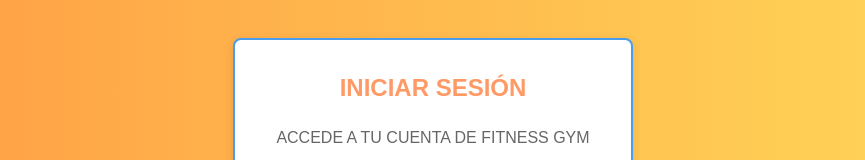
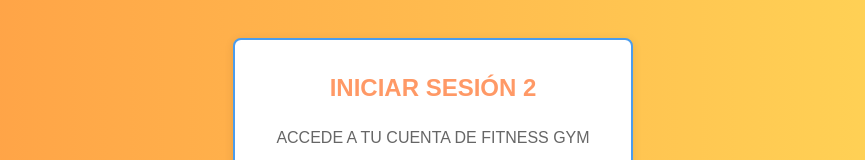
Before and after one commit to NoriegaHernandez/frontend, a React (Vite) app: page /#/login in a window 1280 px wide. Shown: the part 161-321 px from the top of the page, without its empty margins (207-1072 px from the left). Built offline with nearby package versions, Linux system fonts and the light colour scheme.

Commit message:
Mis cambios locales en Login.jsx

```diff
--- a/src/pages/Login.jsx
+++ b/src/pages/Login.jsx
@@ -104,7 +104,7 @@ const Login = () => {
   return (
     <div className="login-container">
       <div className="login-box">
-        <h2 className="titulo">INICIAR SESIÓN</h2>
+        <h2 className="titulo">INICIAR SESIÓN 2</h2>
         <p className="auth-subtitle">ACCEDE A TU CUENTA DE FITNESS GYM</p>
 
         {error && !verificationNeeded && (
```
